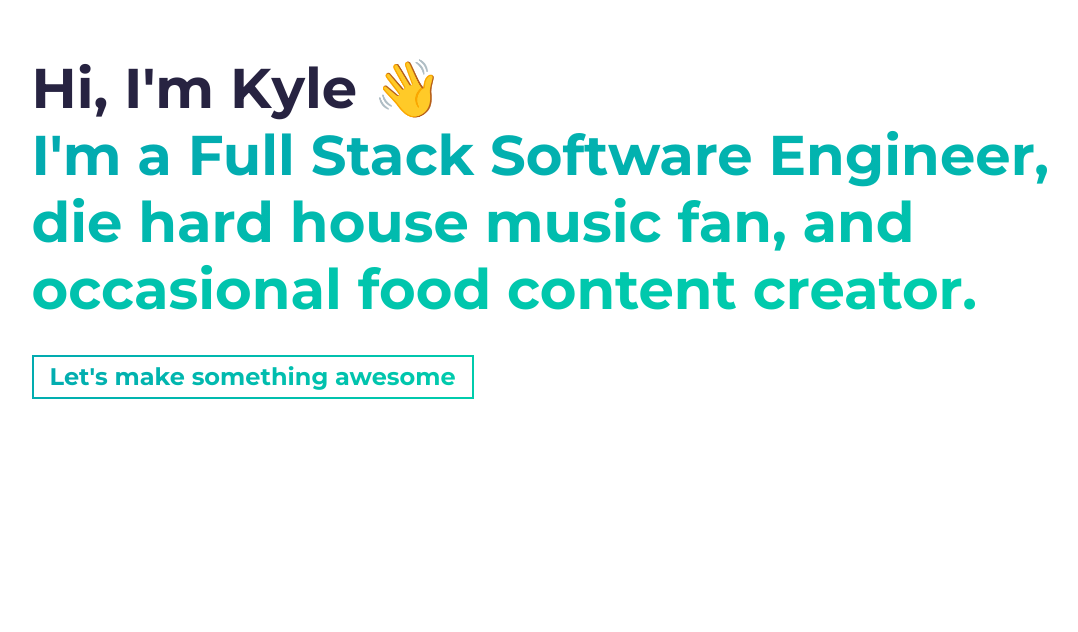
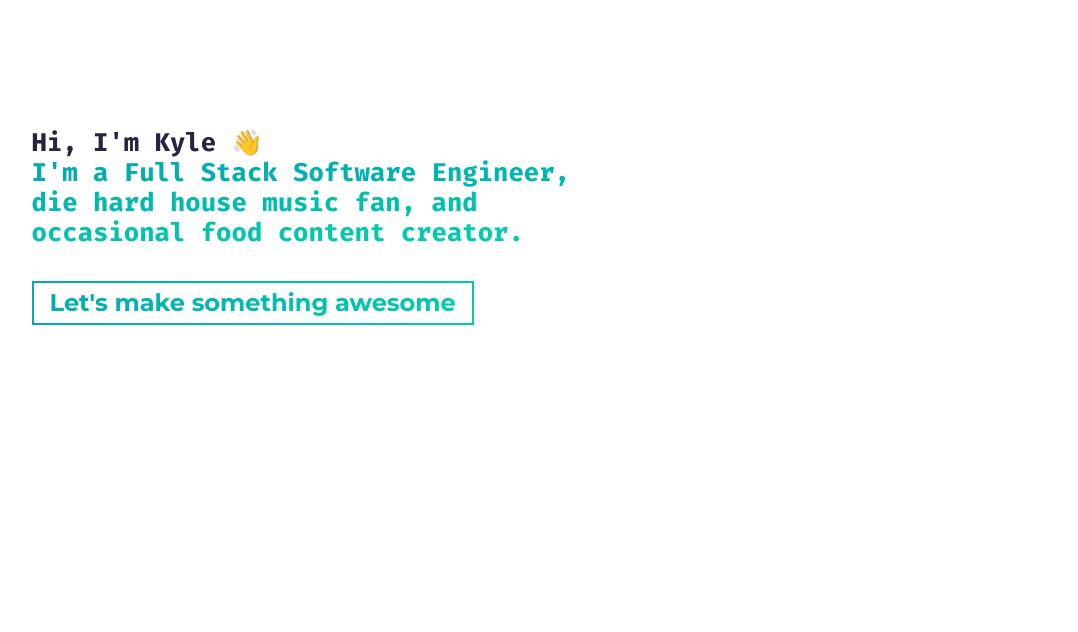
Before and after one commit to kylegothman/portfolio, a website built with Parcel: page src/index.html in a window 1280 px wide. Shown: the part 168-800 px from the top of the page, without its empty margins (46-1124 px from the left). Built offline with nearby package versions, Linux system fonts and the light colour scheme.

Commit message:
updated the font to FiraCode

```diff
--- a/src/sass/abstracts/_variables.scss
+++ b/src/sass/abstracts/_variables.scss
@@ -1,3 +1,11 @@
+// FONT
+@font-face {
+    font-family: firaCode;
+    src: url(./assets/fonts/FiraCode-VF.ttf);
+}
+
+$default-font-family: firaCode;
+
 // COLORS
 $primary-color: #02aab0;
 $secondary-color: #00cdac;
--- a/src/sass/base/_base.scss
+++ b/src/sass/base/_base.scss
@@ -7,6 +7,6 @@ html {
 }
 
 body {
-  font-family: "Montserrat", sans-serif;
+  font-family: firaCode, "Montserrat", sans-serif;
   text-align: center;
 }
--- a/src/sass/sections/_hero.scss
+++ b/src/sass/sections/_hero.scss
@@ -5,6 +5,7 @@
   align-items: center;
   border-bottom: 0px;
   background: $white-color;
+  font-family: firaCode;
   font-weight: 400;
   color: $dark-blue-text;
   padding: 0rem 5.6rem;
@@ -29,7 +30,6 @@
   }
 
   .hero-title {
-    font-size: 5.6rem;
     font-weight: 700;
     margin-bottom: 3.2rem;
     text-align: left;
```
Also changed, not shown: dist/FiraCode-VF.227540df.ttf (added), src/assets/fonts/FiraCode-VF.ttf (added), 2 other files.
